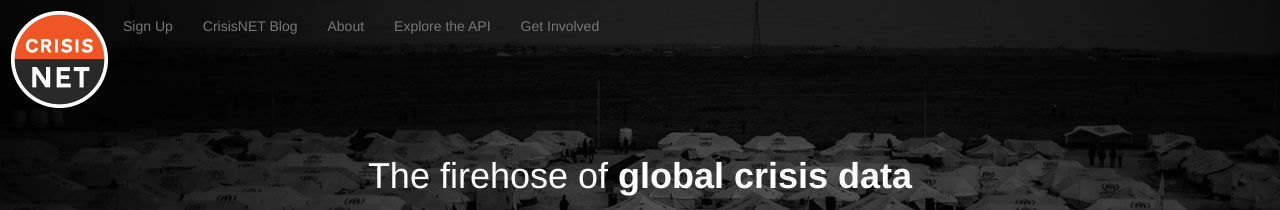
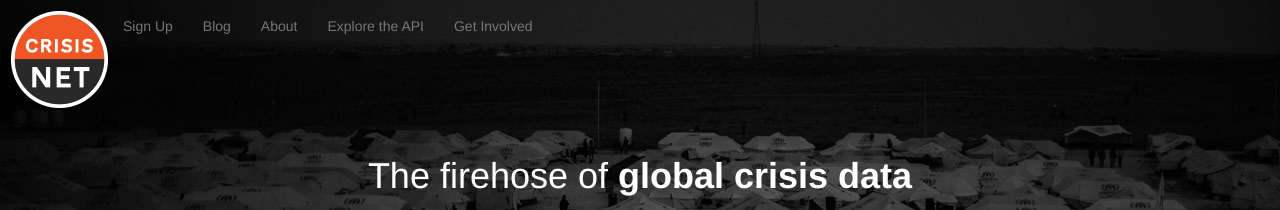
Before and after one commit to ushahidi/cnpublic, a Jekyll site: the page built from index.html, in a window 1280 px wide. Shown: the top 210 px of the page. Built offline with Jekyll 4.4.1, drawn with Linux system fonts in a browser that asks for light colours; Markdown is read by kramdown in place of the engine named in the settings.

Commit message:
updating blog link in nav

```diff
--- a/_includes/nav.html
+++ b/_includes/nav.html
@@ -15,7 +15,7 @@
     <div class="collapse navbar-collapse" id="primary-nav">
       <ul class="nav navbar-nav">
         <li><a href="http://api.crisis.net">Sign Up</a></li>
-        <li><a href="http://blog.crisis.net">CrisisNET Blog</a></li>
+        <li><a href="http://blog.crisis.net">Blog</a></li>
         <li><a href="/about">About</a></li>
         <li><a href="/explore">Explore the API</a></li>
         <li><a href="/get-involved">Get Involved</a></li>
```
